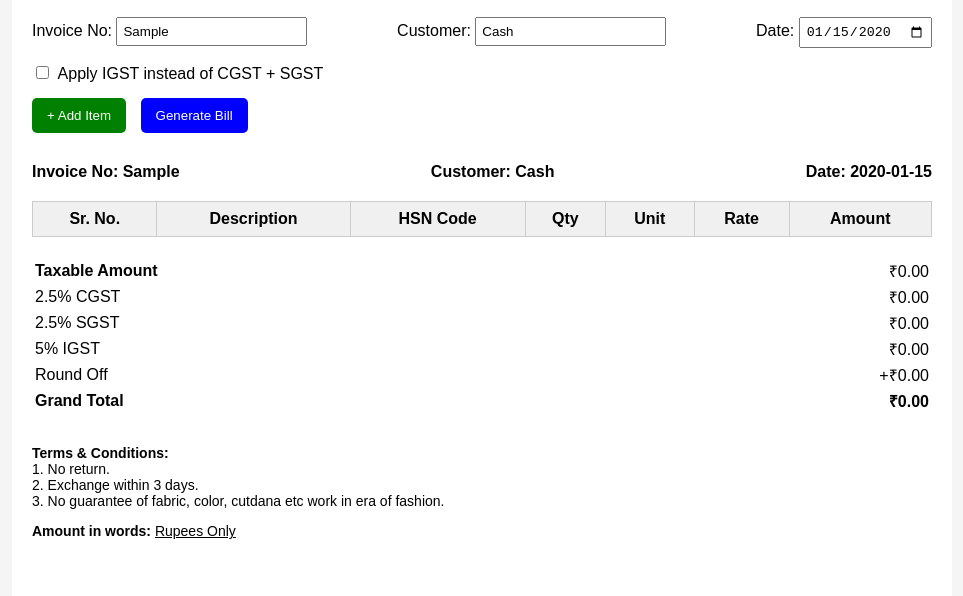
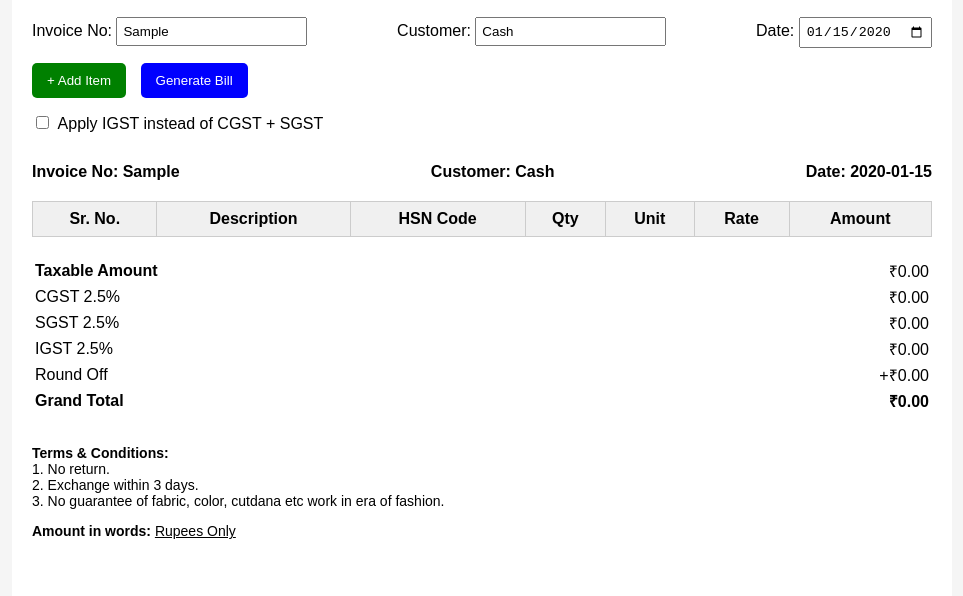
Before and after one commit to AnasKhan2581-star/btcNasdaqCorrelation, a plain HTML site: page index.html in a window 1280 px wide. Both pictures are taken after typing "Sample", "2020-01-15" into the empty fields and a click on the button "Generate Bill". Shown: the part 202-798 px from the top of the page, without its empty margins (158-1121 px from the left). Drawn offline with Linux system fonts and the light colour scheme; a web font is replaced by a local one.

Commit message:
Update index.html

```diff
--- a/index.html
+++ b/index.html
@@ -1,7 +1,7 @@
 <!DOCTYPE html>
 <html>
 <head>
-  <title>Reverse Bill Generator</title>
+  <title>Bill Generator</title>
   <link href="https://fonts.cdnfonts.com/css/royal-crescent" rel="stylesheet">
   <style>
     @media print {
@@ -45,12 +45,13 @@
       </label>
     </div>
 
+
+
+    <button onclick="addItem()" style="margin-top: 15px; padding: 10px 15px; background: green; color: white; border: none; border-radius: 5px;">+ Add Item</button>
+    <button onclick="generateBill()" style="margin-top: 15px; padding: 10px 15px; background: blue; color: white; border: none; border-radius: 5px; margin-left: 10px;">Generate Bill</button>
     <label class="screen-only igst-toggle" style="margin-top: 15px; display: block;">
       <input type="checkbox" id="igstToggle" style="margin-right: 5px;"> Apply IGST instead of CGST + SGST
     </label>
-
-    <button onclick="addItem()" style="margin-top: 15px; padding: 10px 15px; background: green; color: white; border: none; border-radius: 5px;">+ Add Item</button>
-    <button onclick="generateBill()" style="margin-top: 15px; padding: 10px 15px; background: blue; color: white; border: none; border-radius: 5px; margin-left: 10px;">Generate Bill</button>
 
     <div id="itemContainer" style="margin-top: 20px;"></div>
     <div id="billOutput" style="margin-top: 30px;"></div>
@@ -185,9 +186,9 @@
 
         <table style="width: 100%; margin-top: 20px; font-size: 16px;">
           <tr><td><strong>Taxable Amount</strong></td><td style="text-align: right;">₹${totalTaxable.toFixed(2)}</td></tr>
-          <tr><td>2.5% CGST</td><td style="text-align: right;">₹${useIGST ? '0.00' : totalCGST.toFixed(2)}</td></tr>
-          <tr><td>2.5% SGST</td><td style="text-align: right;">₹${useIGST ? '0.00' : totalSGST.toFixed(2)}</td></tr>
-          <tr><td>5% IGST</td><td style="text-align: right;">₹${useIGST ? totalIGST.toFixed(2) : '0.00'}</td></tr>
+          <tr><td>CGST 2.5% </td><td style="text-align: right;">₹${useIGST ? '0.00' : totalCGST.toFixed(2)}</td></tr>
+          <tr><td>SGST 2.5%</td><td style="text-align: right;">₹${useIGST ? '0.00' : totalSGST.toFixed(2)}</td></tr>
+          <tr><td>IGST 2.5%</td><td style="text-align: right;">₹${useIGST ? totalIGST.toFixed(2) : '0.00'}</td></tr>
           <tr><td>Round Off</td><td style="text-align: right;">${roundSign}₹${Math.abs(roundOff).toFixed(2)}</td></tr>
           <tr><td><strong>Grand Total</strong></td><td style="text-align: right;"><strong>₹${grandTotal.toFixed(2)}</strong></td></tr>
         </table>
```
